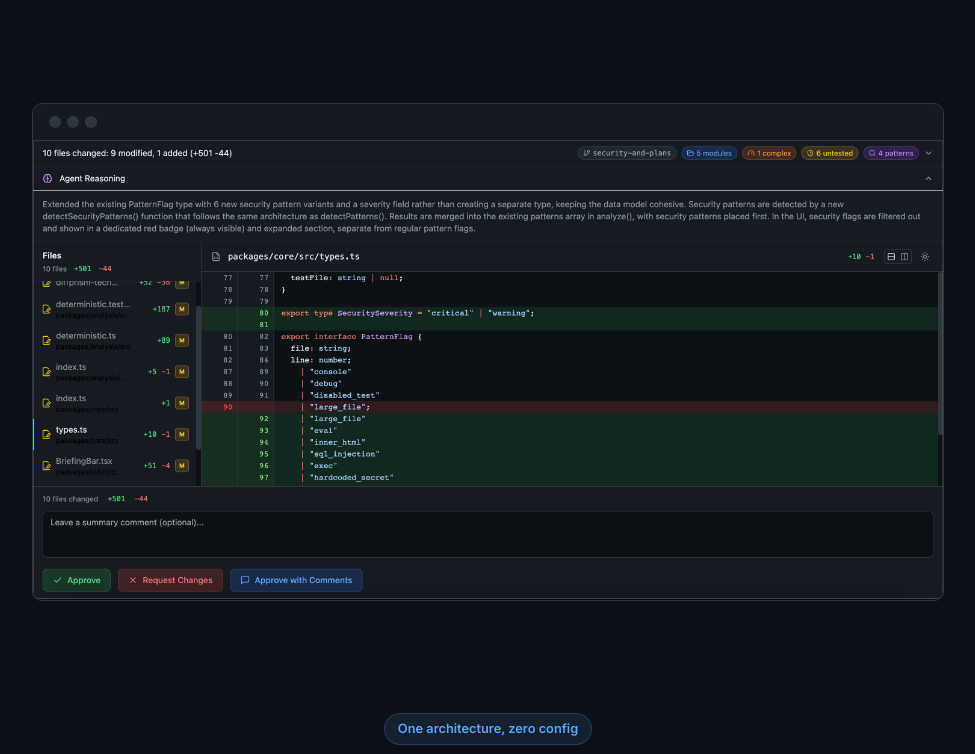
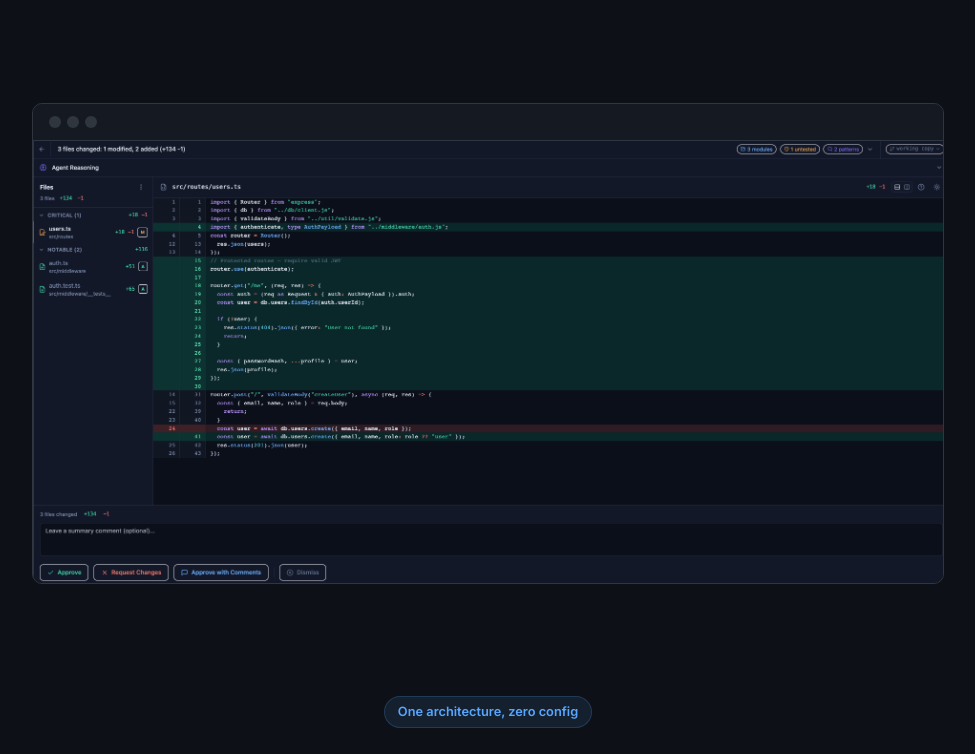
Before and after one commit to CodeJonesW/diff-prism-landing, a React (Vite) app: page / in a window 1280 px wide. Shown: the part 600-1354 px from the top of the page, without its empty margins (152-1127 px from the left). Built offline with nearby package versions, Linux system fonts and the light colour scheme.

Commit message:
updated ui image

```diff
--- a/src/App.tsx
+++ b/src/App.tsx
@@ -127,7 +127,7 @@ function DemoWindow() {
             <div className="demo-dot" />
           </div>
           <img
-            src="/ui-progress.png"
+            src="/ui-progress-1.png"
             alt="DiffPrism review UI showing a diff with file sidebar, syntax-highlighted changes, and approve/reject buttons"
             className="demo-screenshot"
           />
```
Also changed, not shown: public/ui-progress-1.png (added), public/ui-progress.png (deleted).
